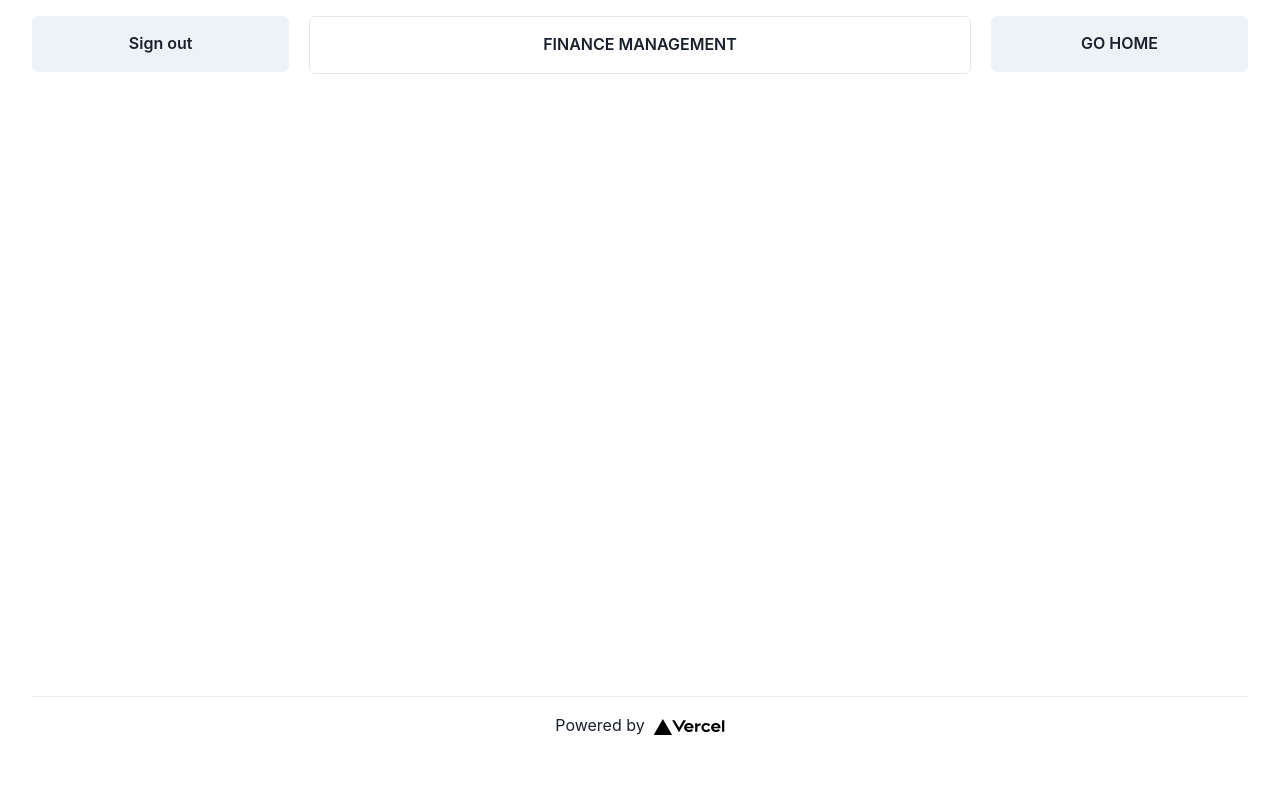
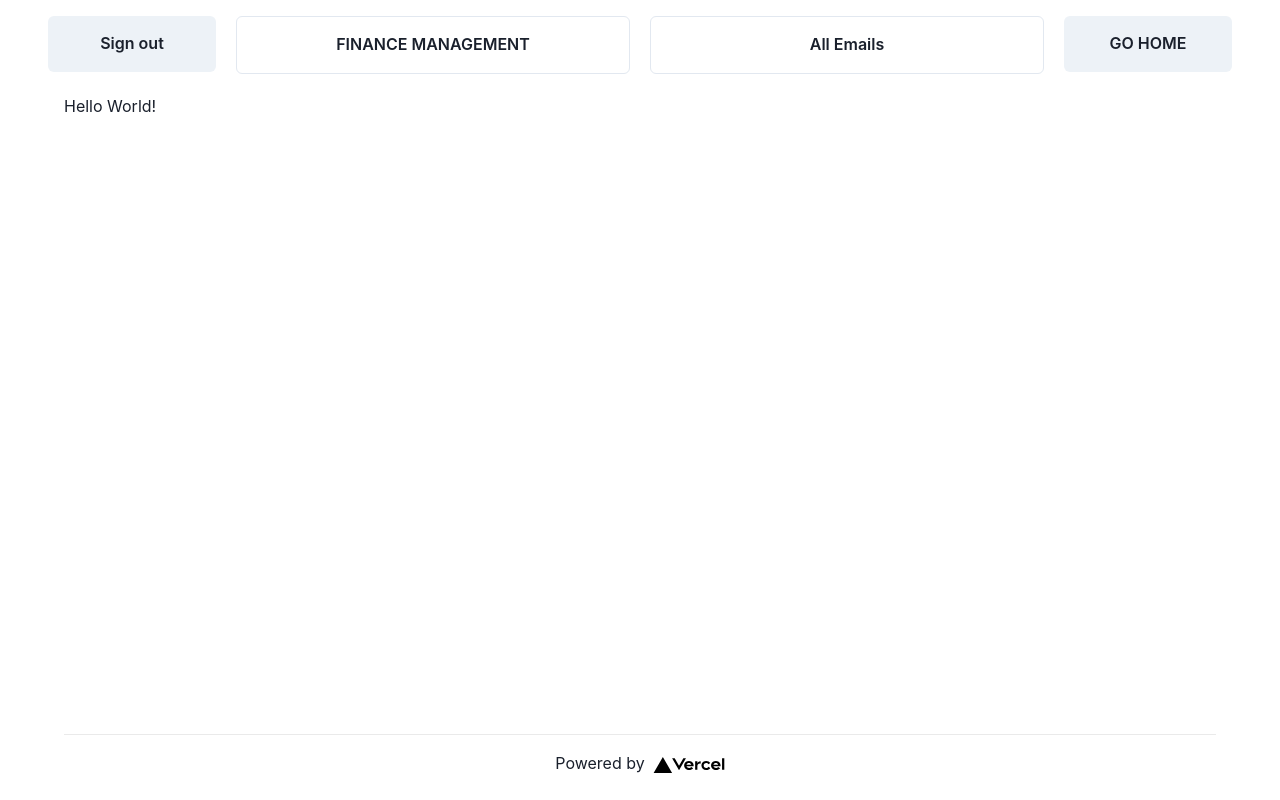
Before and after one commit to sabrinababakulova/personal-management-app, a Next.js app: page / in a window 1280 px wide. Built offline with nearby package versions, Linux system fonts and the light colour scheme; no server answers; sample sign-in values are in the browser's storage.

Commit message:
preserved state with layout, and refactoring authorization

```diff
--- /dev/null
+++ b/src/components/Layout/index.tsx
@@ -0,0 +1,32 @@
+import Menu from "../Menu";
+import { getSession } from "next-auth/react";
+import { GetServerSideProps } from "next";
+import { useSession } from "next-auth/react";
+const Layout = ({ children }: any) => {
+  const { data: session } = useSession();
+  return (
+    <>
+      {session ? <Menu /> : null}
+      {children}
+    </>
+  );
+};
+
+export default Layout;
+export const getServerSideProps: GetServerSideProps = async (context) => {
+  const session = await getSession(context);
+  if (!session) {
+    return {
+      redirect: {
+        destination:
+          "/api/auth/signin?callbackUrl=https://sabrinastuff.vercel.app/",
+        permanent: false,
+      },
+    };
+  }
+  return {
+    props: {
+      session,
+    },
+  };
+};
--- a/src/components/Menu/index.tsx
+++ b/src/components/Menu/index.tsx
@@ -13,13 +13,7 @@ function Menu() {
         <meta name="description" content="Generated by create next app" />
         <link rel="icon" href="/favicon.ico" />
       </Head>
-      <Flex
-        mt={4}
-        justify="center"
-        gap={5}
-        direction={["column", "row"]}
-        mb={5}
-      >
+      <Flex m={4} justify="center" gap={5} direction={["column", "row"]} mb={5}>
         <Button
           onClick={async () => {
             router.push("/").then(() => signOut());
@@ -36,6 +30,11 @@ function Menu() {
             FINANCE MANAGEMENT
           </Button>
         </Link>
+        <Link href="/Emails" passHref>
+          <Button flex={3} variant="outline" p={7}>
+            All Emails
+          </Button>
+        </Link>
 
         <Link href="/" passHref>
           <Button flex={1} p={7}>
--- a/src/components/SignIn/index.tsx
+++ b/src/components/SignIn/index.tsx
@@ -19,7 +19,7 @@ function SignIn() {
           size="lg"
           variant="outline"
           onClick={() => {
-            signIn();
+            signIn("github");
           }}
         >
           {" "}
--- a/src/pages/_app.tsx
+++ b/src/pages/_app.tsx
@@ -2,12 +2,15 @@ import "../styles/globals.css";
 import type { AppProps } from "next/app";
 import { SessionProvider } from "next-auth/react";
 import { ChakraProvider } from "@chakra-ui/react";
+import Layout from "../components/Layout";
 
 function MyApp({ Component, pageProps }: AppProps) {
   return (
     <SessionProvider session={pageProps.session}>
       <ChakraProvider>
-        <Component {...pageProps} />
+        <Layout>
+          <Component {...pageProps} />
+        </Layout>
       </ChakraProvider>
     </SessionProvider>
   );
--- a/src/pages/index.tsx
+++ b/src/pages/index.tsx
@@ -3,20 +3,19 @@ import Image from "next/image";
 import styles from "../styles/Home.module.css";
 import SignIn from "../components/SignIn";
 import { useSession } from "next-auth/react";
-import Menu from "../components/Menu";
-
+import { getSession } from "next-auth/react";
+import { GetServerSideProps } from "next";
 const Home: NextPage = () => {
   const { data: session } = useSession();
   return (
     <div className={styles.container}>
-      {!session && (
+      {!session ? (
         <main className={styles.main}>
           <SignIn />
         </main>
-      )}
-      {session && (
+      ) : (
         <main className={styles.main}>
-          <Menu />
+          <p>Hello World!</p>
         </main>
       )}
       <footer className={styles.footer}>
@@ -35,3 +34,21 @@ const Home: NextPage = () => {
   );
 };
 export default Home;
+
+export const getServerSideProps: GetServerSideProps = async (context) => {
+  const session = await getSession(context);
+  if (!session) {
+    return {
+      redirect: {
+        destination:
+          "/api/auth/signin?callbackUrl=https://sabrinastuff.vercel.app/",
+        permanent: false,
+      },
+    };
+  }
+  return {
+    props: {
+      session,
+    },
+  };
+};
--- a/src/styles/Home.module.css
+++ b/src/styles/Home.module.css
@@ -3,7 +3,8 @@
 }
 
 .main {
-  min-height: 85vh;
+  min-height: 80vh;
+
   flex: 1;
 }
 
--- a/src/styles/globals.css
+++ b/src/styles/globals.css
@@ -1,7 +1,7 @@
 html,
 body {
   padding: 0;
-  margin: 0;
+  margin: 0 2em;
   font-family: -apple-system, BlinkMacSystemFont, Segoe UI, Roboto, Oxygen,
     Ubuntu, Cantarell, Fira Sans, Droid Sans, Helvetica Neue, sans-serif;
 }
@@ -10,7 +10,7 @@ a {
   color: inherit;
   text-decoration: none;
 }
-/*
+
 * {
   box-sizing: border-box;
-} */
+}
```
Also changed, not shown: src/pages/Emails/index.tsx (added, +7 -0 lines), src/pages/Finances/index.tsx (+3 -7 lines), src/pages/api/auth/[...nextauth].ts (+13 -9 lines).
